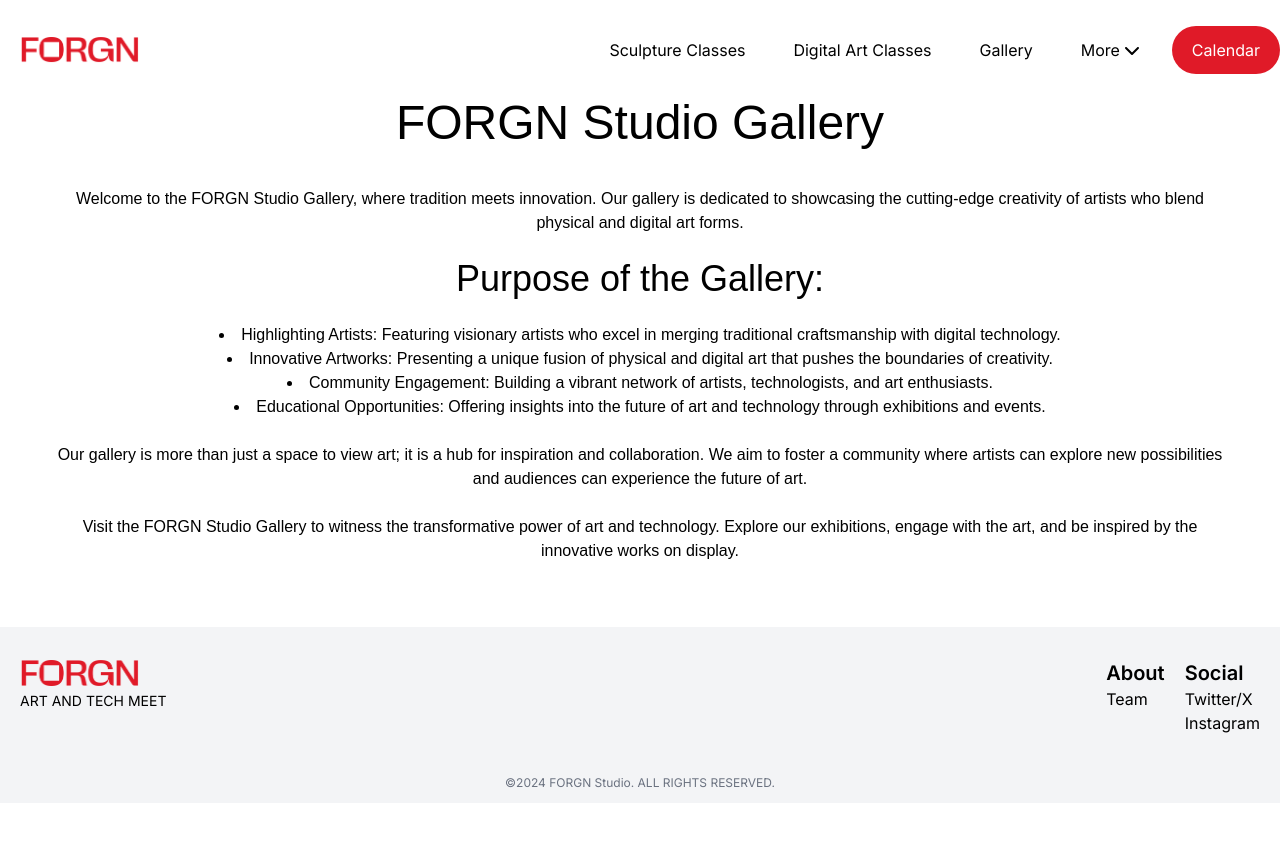
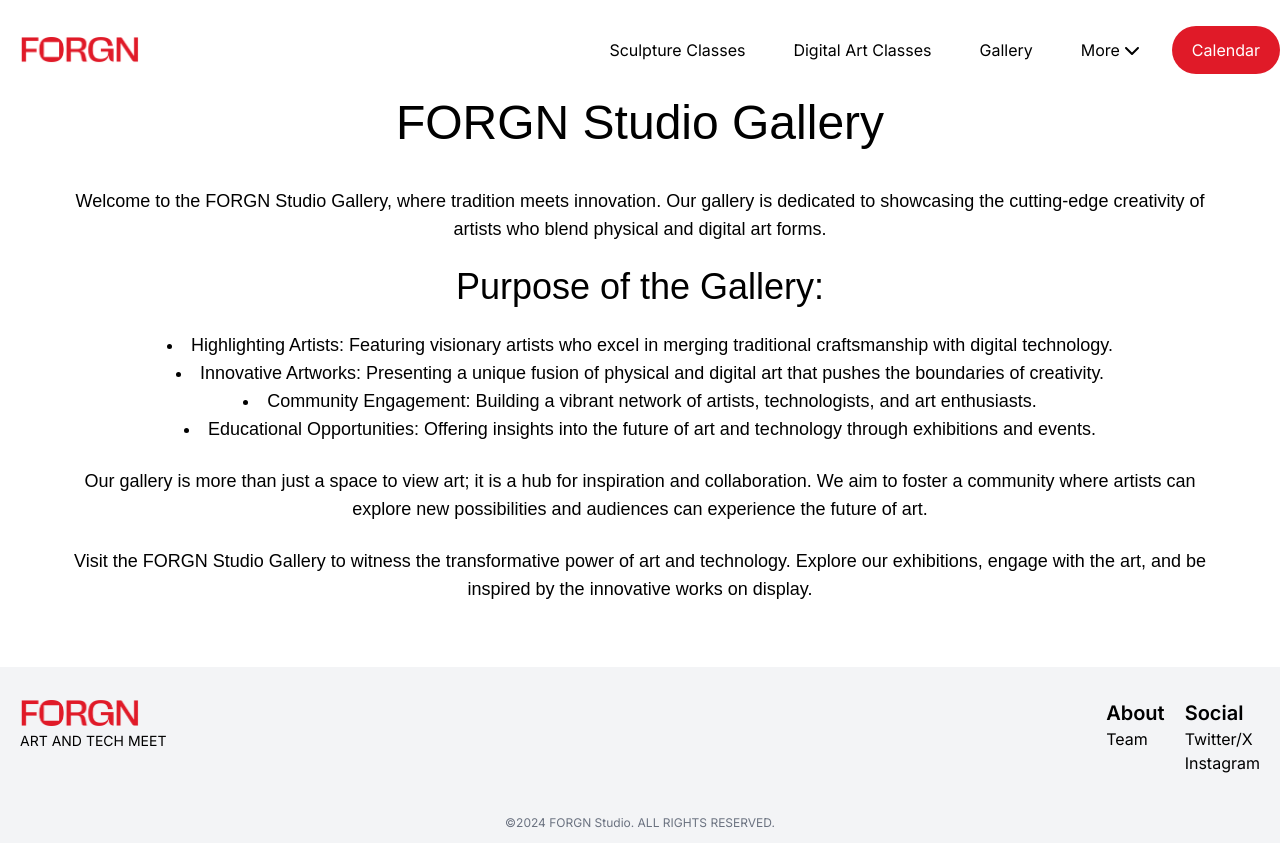
Before and after one commit to giorgio-villani/forgn, a Next.js app: page /gallery in a window 1280 px wide. Before the commit the page ends 803 px from the top, so only its background shows below. Built offline with nearby package versions, Linux system fonts and the light colour scheme.

Commit message:
added tom; adjusted text

```diff
--- a/src/app/gallery/page.tsx
+++ b/src/app/gallery/page.tsx
@@ -5,14 +5,14 @@ export default function Gallery() {
     <div className="w-full flex flex-col font-poppins items-center ">
       <div className="max-w-[1200px]">
         <h1 className="text-5xl text-center ">FORGN Studio Gallery</h1>
-        <section className="bg-white py-10 max-w-[600x] w-full px-4 text-center">
-          <p className="mb-6">
+        <section className="bg-white py-10 max-w-[600x] w-full px-4 text-center ">
+          <p className="mb-6 text-lg">
             Welcome to the FORGN Studio Gallery, where tradition meets
             innovation. Our gallery is dedicated to showcasing the cutting-edge
             creativity of artists who blend physical and digital art forms.
           </p>
           <h2 className="mb-6 text-4xl">Purpose of the Gallery:</h2>
-          <ul className="list-disc list-inside mb-6">
+          <ul className="list-disc list-inside mb-6 text-lg">
             <li>
               Highlighting Artists: Featuring visionary artists who excel in
               merging traditional craftsmanship with digital technology.
@@ -30,13 +30,13 @@ export default function Gallery() {
               art and technology through exhibitions and events.
             </li>
           </ul>
-          <p className="mb-6">
+          <p className="mb-6 text-lg">
             Our gallery is more than just a space to view art; it is a hub for
             inspiration and collaboration. We aim to foster a community where
             artists can explore new possibilities and audiences can experience
             the future of art.
           </p>
-          <p className="mb-6">
+          <p className="mb-6 text-lg">
             Visit the FORGN Studio Gallery to witness the transformative power
             of art and technology. Explore our exhibitions, engage with the art,
             and be inspired by the innovative works on display.
--- a/src/app/team/page.tsx
+++ b/src/app/team/page.tsx
@@ -22,6 +22,7 @@ type Data = {
   bailey: Artist
   olesia: Artist
   daniel: Artist
+  tom: Artist
 }
 
 const unescapeHtml = (escapedStr: string) => {
@@ -63,7 +64,7 @@ const teamMember = ({
         </h2>
         {website && (
           <p className="underline text-customButton pb-3">
-            <a href={website}>Artist Website</a>
+            <a href={website}>Teacher Website</a>
           </p>
         )}
         <p
@@ -120,6 +121,15 @@ export default function Team() {
           website: `${artistsData.daniel.website}`,
         })}
       </section>
+      <section className="bg-gradient-to-b from-gray-100 to-white py-5 lg:py-10">
+        {teamMember({
+          name: artistsData.tom.name,
+          description: artistsData.tom.description,
+          imgSrc: `./team/${artistsData.tom.picture}`,
+          imgClass: 'max-w-full max-h-[500px] object-cover',
+          website: `${artistsData.tom.website}`,
+        })}
+      </section>
     </div>
   )
 }
--- a/src/data/artists.json
+++ b/src/data/artists.json
@@ -21,5 +21,11 @@
     "picture": "daniel-1.jpg",
     "description": "Daniel Calderon-Arenas is an Mexican-born artist and educator from Houston, Texas. Daniel teaches courses on coding and digital processes at the K. G. McGovern College of the Arts and also has his own studio art practice. He currently writes generative art algorithms designed for the blockchain and has been exploring code-base creativity since 2016.",
     "website": "https://linktr.ee/dacaldera"
+  },
+  "tom": {
+    "name": "Thomas MacDonald",
+    "picture": "tom-2.jpg",
+    "description": "Thomas Grant MacDonald is a skilled video editor and the owner of Southwest Digital, a full-service digital marketing company in Houston, Texas. He is an alumnus of the University of Texas at Austin and the University of Pennsylvania School of Design. With years of experience in video content creation and editing, Thomas loves helping others learn new skills. He is excited to share his knowledge at Forgn. Join his class to learn how to create amazing videos with easy-to-follow steps!",
+    "website": "https://www.southwestdigital.io/"
   }
 }
```
Also changed, not shown: public/team/tom-1.jpg (added), public/team/tom-2.jpg (added).
